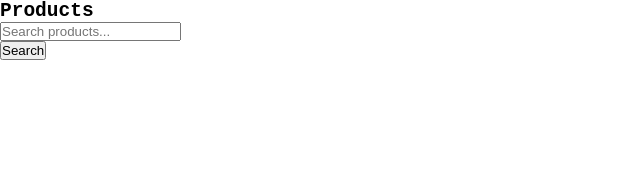
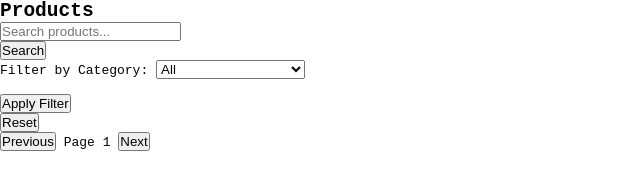
Before and after one commit to gunelaliyevaa/wm23-assignment-2, a website: page index.html in a window 1280 px wide. Shown: the whole page, without its empty margins (0-640 px from the left). Drawn offline with Linux system fonts and the light colour scheme.

Commit message:
Home Page components updated

```diff
--- a/index.html
+++ b/index.html
@@ -2,6 +2,7 @@
 <html lang="en">
 <head>
     <meta charset="UTF-8">
+    <meta name="viewport" content="width=device-width, initial-scale=1.0">
     <title>Products</title>
     <link rel="stylesheet" href="style.css">
     <script src="main.js" defer></script>
@@ -12,21 +13,61 @@
 </div>
 
 <div class="search-box">
-    <input type="text" class="search-input" placeholder="Search products...">
+    <input type="text" id="search-input" class="search-input" placeholder="Search products...">
     <div class="button">
         <button class="search-button">Search</button>
     </div>
 </div>
 
-<!-- <div class="dropdown">
-    <button class="btn btn-primary dropdown-toggle" type="button" data-toggle="dropdown">Dropdown Example
-        <span class="caret"></span></button>
-    <ul class="dropdown-menu">
+<div class="filter-container">
+    <label for="categories">Filter by Category:</label>
+    <select name="categories" id="categories">
+        <option value="" selected>All</option>
+        <optgroup label="Electronics">
+            <option value="smartphones">Smartphones</option>
+            <option value="laptops">Laptops</option>
+            <option value="mens-watches">Mens Watches</option>
+            <option value="womens-watches">Womens Watches</option>
+        </optgroup>
 
-    </ul>
+        <optgroup label="Fashion">
+            <option value="tops">Tops</option>
+            <option value="womens-dresses">Womens Dresses</option>
+            <option value="womens-shoes">Womens Shoes</option>
+            <option value="mens-shirts">Mens Shirts</option>
+            <option value="mens-shoes">Mens Shoes</option>
+            <option value="womens-bags">Womens Bags</option>
+            <option value="womens-jewellery">Womens Jewellery</option>
+            <option value="sunglasses">Sunglasses</option>
+        </optgroup>
+
+        <optgroup label="Beauty and Personal Care">
+            <option value="fragrances">Fragrances</option>
+            <option value="skincare">Skincare</option>
+        </optgroup>
+
+        <optgroup label="Home and Living">
+            <option value="groceries">Groceries</option>
+            <option value="home-decoration">Home Decoration</option>
+            <option value="furniture">Furniture</option>
+            <option value="lighting">Lighting</option>
+        </optgroup>
+
+        <optgroup label="Automotive">
+            <option value="automotive">Automotive</option>
+            <option value="motorcycle">Motorcycle</option>
+        </optgroup>
+    </select>
+    <br><br>
+    <input type="submit" value="Apply Filter">
+    <div class="reset-container">
+        <button class="reset-button">Reset</button>
     </div>
--->
+</div>
+
+
 <div class="product-container" id="product-container"></div>
+
 <!--
 <div class="product">
     <div class="thumbnail-container">
@@ -42,8 +83,12 @@
         <p class="stock">Stock: ${product.stock} available</p>
     </div>
 </div>
-</div>
 -->
 
+<div id="pagination">
+    <button id="prev-page">Previous</button>
+    <span id="current-page">Page 1</span>
+    <button id="next-page">Next</button>
+</div>
 </body>
 </html>
```
Lines whose indentation alone changed are shown as unchanged.
